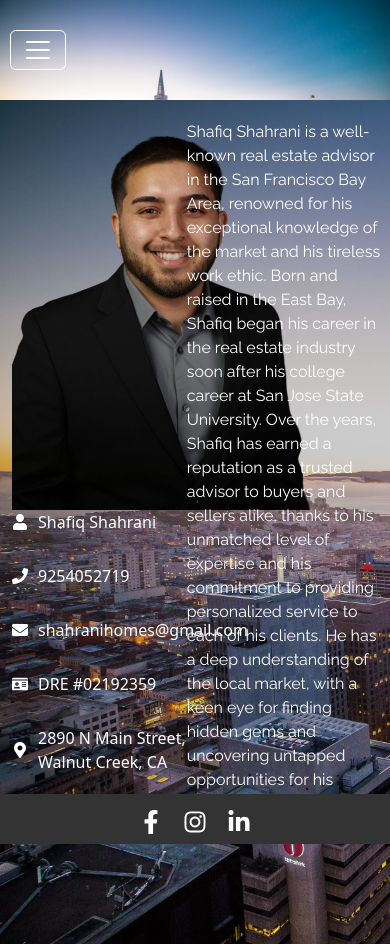
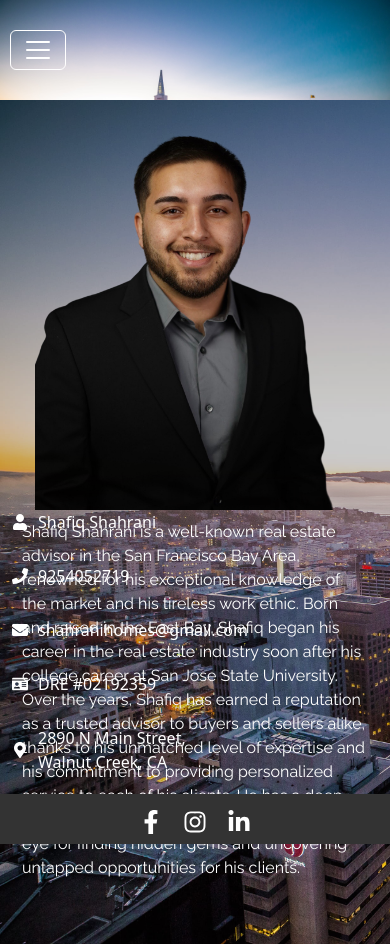
Before and after one commit to Moshahrani/real-estate-website, a React (Create React App) app in the folder real-estate/: page /about in a window 390 px wide. Built offline with nearby package versions, Linux system fonts and the light colour scheme.

Commit message:
updated grid for about.js component so that photo renders right above bio text when scaling down screen size for better responsiveness

```diff
--- a/real-estate/src/About.css
+++ b/real-estate/src/About.css
@@ -31,3 +31,19 @@
   .bio p {
     grid-column: 1 / 2;
   }
+  @media only screen and (max-width: 768px) {
+    .container {
+      grid-template-columns: 1fr;
+    }
+
+    .image-container {
+      display: flex;
+      justify-content: center;
+      align-items: center;
+      height: 400px;
+    }
+
+    .image {
+      width: 320px;
+    }
+  }
--- a/real-estate/src/About.js
+++ b/real-estate/src/About.js
@@ -29,7 +29,7 @@ const About = () => {
     <div style={styles}>
       <div style={overlayStyles}></div>
       <div style={contentStyles} className="container">
-        <div className="pic">
+        <div class="image-container">
           <img className="image" src={Bio1} alt="profilePic" />
         </div>
         <div className="bio">
```
